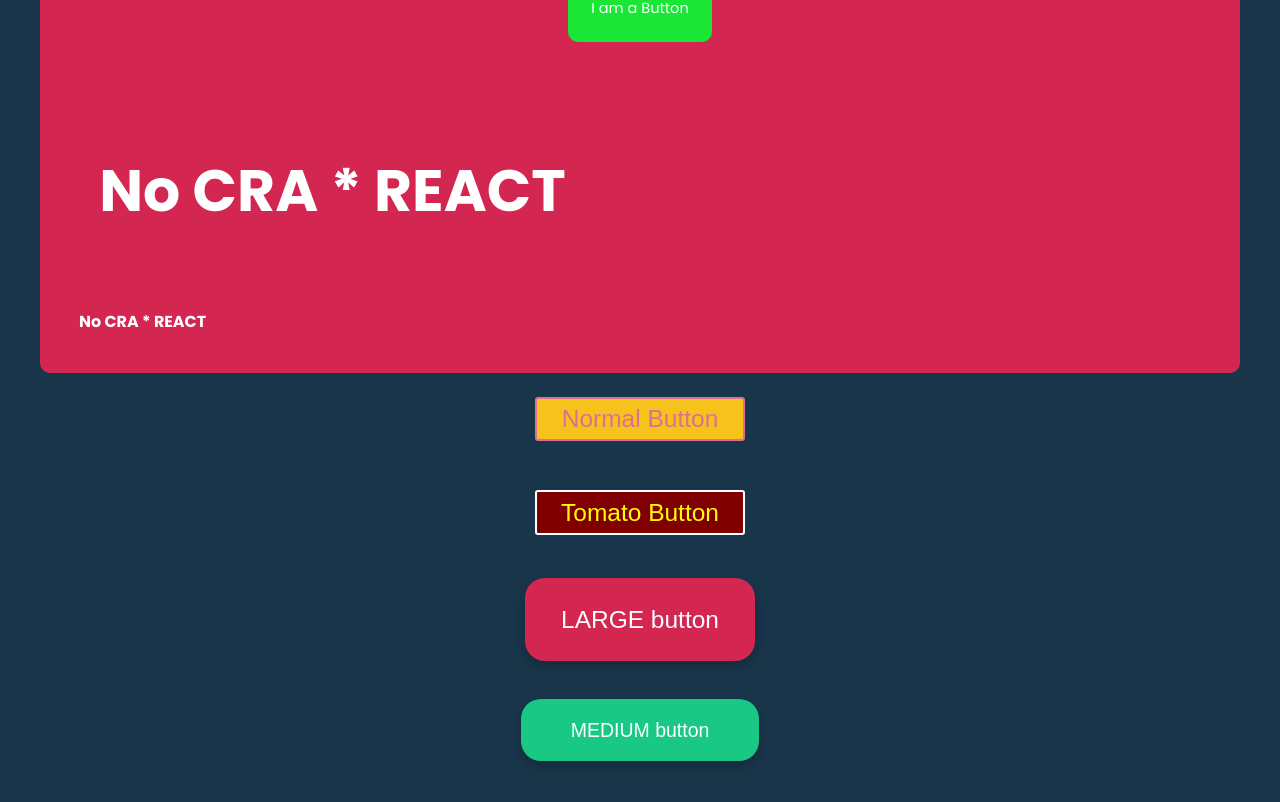
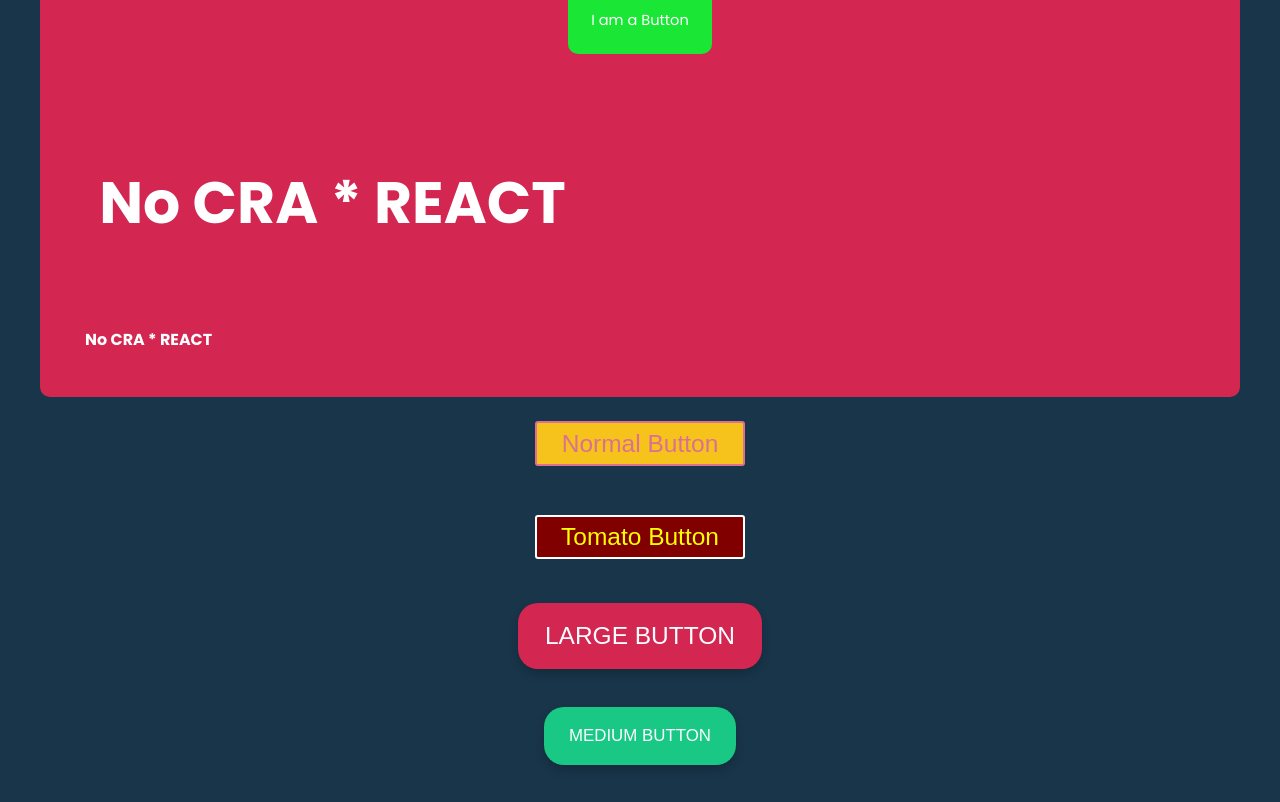
Before and after one commit to haluskua/React-Sass-Workflow, a React (Create React App) app: page / in a window 1280 px wide. Shown: the part 528-1330 px from the top of the page. Built offline with nearby package versions, Linux system fonts and the light colour scheme; the HTML template or start-up script is replaced by a standard one.

Commit message:
added styling compound for buttons #large and # medium

```diff
--- a/src/App.js
+++ b/src/App.js
@@ -47,10 +47,10 @@ function App() {
       <Button className="r-font">Normal Button</Button>
     <TomatoButton>Tomato Button</TomatoButton>
     <button className="btn-Lg r-paragraph">
-    LARGE button
+    LARGE BUTTON
     </button>
     <button className="btn-Md r-paragraph">
-    MEDIUM button
+    MEDIUM BUTTON
     </button>
     </section>
   );
--- a/src/scss/components/_button.scss
+++ b/src/scss/components/_button.scss
@@ -5,31 +5,22 @@
   @extend %X-FLEX-CENTER;
   @extend %L-TITLE;
   text-decoration: none;
-  min-width: 33vw;
   cursor: pointer;
   border: 0;
-  padding: $base-padding * 1.15;
-
+  // padding: calc(1.61vw + 0.1vw);
+  padding: clamp(11px, 20vw, 19px);
   border-radius: $base-border-radius;
   background-color: $bg-color;
-  @include md {
-    min-width: 26.3vw;
-  }
-  @include lg{
-    min-width: 18vw;
-  }
+  min-width: calc(11vw + 8vw);
 }
 
 //MEDIUM BUTTON CLASS
 @mixin btn-MD {
   @extend %M-TITLE;
   @include btn-LG($bg-color: $secondary);
-  padding: $base-padding * 0.82;
-  min-width: 26vw;
-  @include md {
-    min-width: 18.55vw;
-  }
-
+  padding: clamp(9px, 16vw, 19px);
+  // padding: calc(0.71vw + 0.6vw);
+  min-width: calc(8vw + 7vw);
 }
 
 @each $key, $val in $colors {
@@ -39,6 +30,7 @@
       background-color: lighten($val, 5);
     }
   }
+
   .btn-outlined-#{$key} {
     @include btn-LG(#fff);
     border: $base-border-thickness solid $val;
@@ -46,6 +38,7 @@
       background-color: $val;
     }
   }
+
   .btn-complement-#{$key} {
     @include btn-LG($val);
     color: light-comp($val);
--- a/src/scss/components/_classes.scss
+++ b/src/scss/components/_classes.scss
@@ -18,7 +18,7 @@
     display: flex;
     align-self: center;
     font-size: calc(0.81rem + 0.23vw);
-    padding: $base-padding-md;
+    padding: calc(1.2rem + 1.1vw);
     @include lg {
       max-width: 45vw;
       text-align: justify;
@@ -32,7 +32,7 @@
 //////------
   //////------
   %M-TITLE {
-    font-size: calc(0.51rem + 0.886vw);
+    font-size: calc(0.374rem + 0.85vw);
 }
 //////------
 
```
Also changed, not shown: src/scss/_variables.scss (line endings or trailing spaces).
